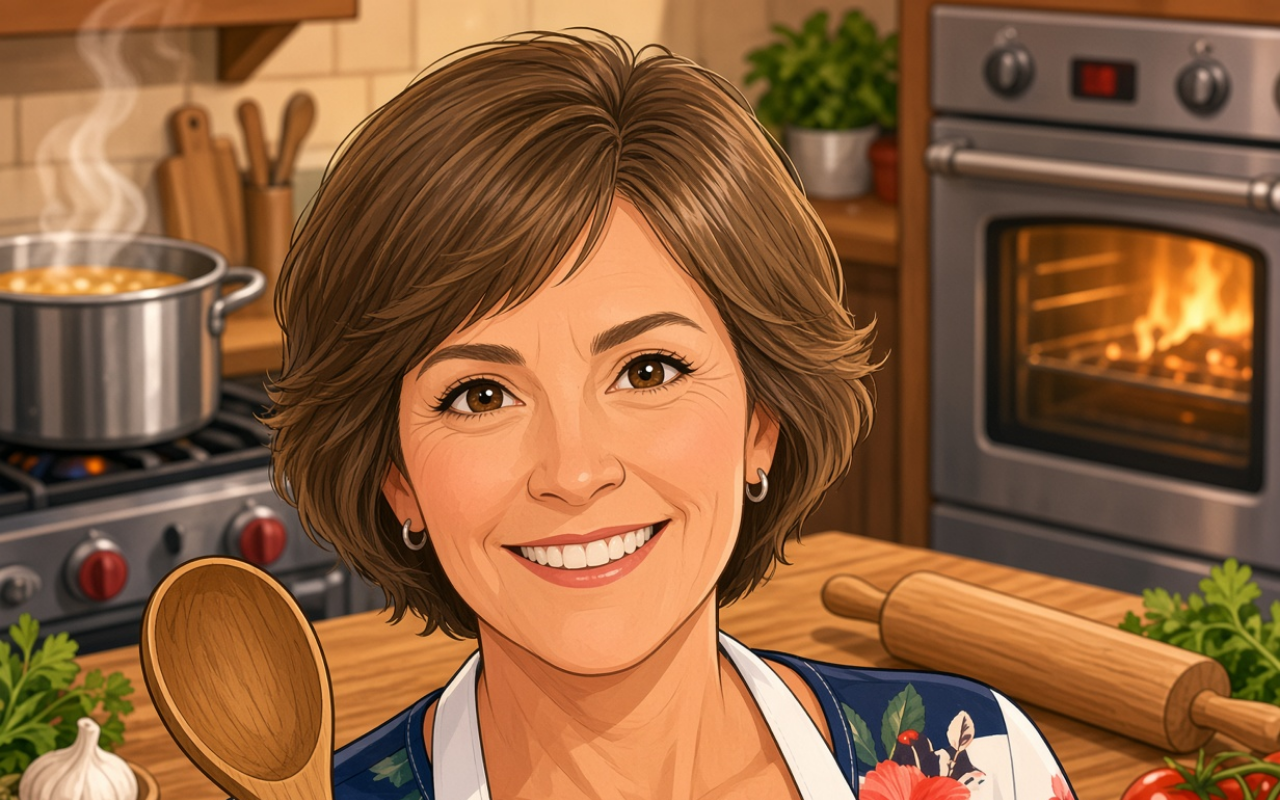
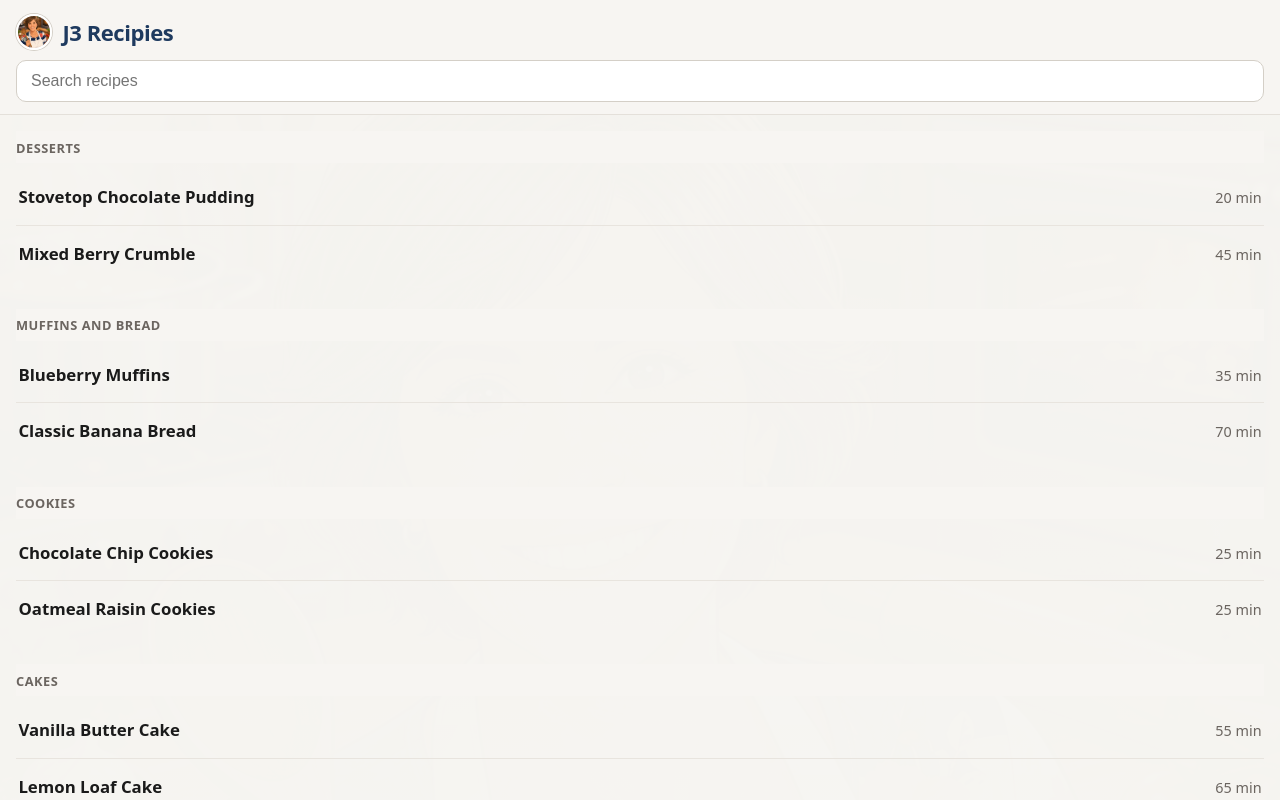
Before and after one commit to turbojones/j3-recipies, a React (Vite) app: page / in a window 1280 px wide. Shown: the top 800 px of the page. Built offline with nearby package versions, Linux system fonts and the light colour scheme.

Commit message:
Use brand photo as list background with readable bars
Drop the hero; cover the page with the image under a strong cream wash.
Keep sticky search and group headings fully opaque.

```diff
--- a/src/index.css
+++ b/src/index.css
@@ -119,35 +119,35 @@ button {
   color: var(--brand-navy);
 }
 
-.brand-hero {
-  position: relative;
-  width: 100%;
-  max-width: none;
-  margin: 0;
-  overflow: hidden;
-  background: var(--brand-navy);
+.page-list {
+  background-color: var(--brand-navy);
+  background-image: linear-gradient(
+      rgba(247, 245, 242, 0.88),
+      rgba(247, 245, 242, 0.94)
+    ),
+    url('/j3-brand.jpg');
+  background-size: cover;
+  background-position: 50% 22%;
+  background-repeat: no-repeat;
+  background-attachment: fixed;
 }
 
-.brand-hero-img {
-  width: 100%;
-  height: auto;
-  display: block;
+@supports (-webkit-touch-callout: none) {
+  .page-list {
+    background-attachment: scroll;
+  }
 }
 
-.brand-hero-overlay {
-  position: absolute;
-  inset: auto 0 0 0;
-  padding: 1.5rem 1rem 0.75rem;
-  background: linear-gradient(transparent, rgba(30, 58, 95, 0.75));
+.page-list .search-bar {
+  background: #f7f5f2;
 }
 
-.brand-hero-name {
-  margin: 0;
-  color: #fff;
-  font-size: 1.5rem;
-  font-weight: 700;
-  letter-spacing: -0.02em;
-  text-shadow: 0 1px 2px rgba(0, 0, 0, 0.35);
+.page-list .group-heading {
+  background: #f7f5f2;
+}
+
+.page-list .content {
+  background: rgba(247, 245, 242, 0.9);
 }
 
 
--- a/src/pages/RecipeList.tsx
+++ b/src/pages/RecipeList.tsx
@@ -60,18 +60,7 @@ export default function RecipeList() {
         : null
 
   return (
-    <div className="page">
-      <div className="brand-hero">
-        <img
-          src="/j3-brand.jpg"
-          alt="J3 Recipies"
-          className="brand-hero-img"
-        />
-        <div className="brand-hero-overlay">
-          <p className="brand-hero-name">J3 Recipies</p>
-        </div>
-      </div>
-
+    <div className="page page-list">
       <header className="search-bar" ref={searchBarRef}>
         <div className="brand-lockup">
           <img
```
